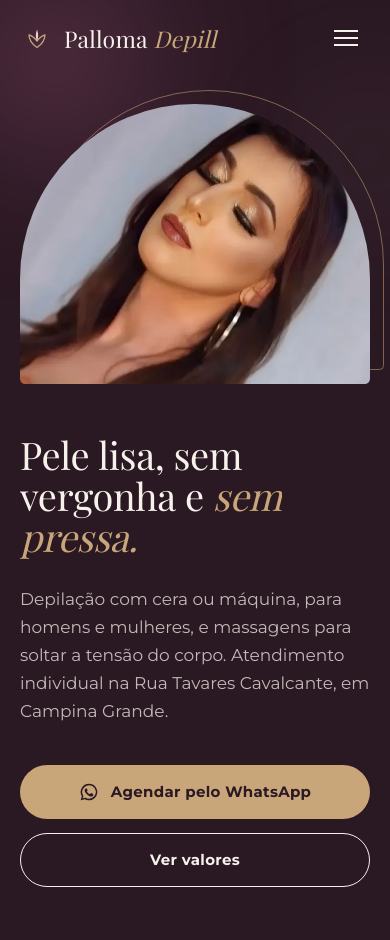
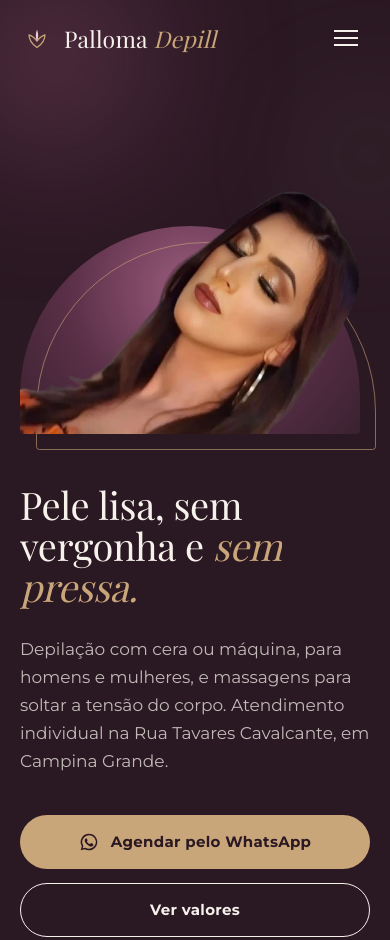
Before and after one commit to Israel-ops-cmd/palloma-depill, a plain HTML site: page index.html in a window 390 px wide. Shown: the top 940 px of the page. Drawn offline with nearby package versions, Linux system fonts and the light colour scheme; a web font is replaced by a local one.

Commit message:
Fotos novas: retratos recortados em arco e imagens de cera e barba mais nítidas
Co-Authored-By: Claude Opus 5.5 <noreply@anthropic.com>
Claude-Session: https://claude.ai/code/session_01BuBshsvhtdNituB4boSAvT

```diff
--- a/index.html
+++ b/index.html
@@ -22,8 +22,7 @@
 <link rel="preconnect" href="https://fonts.googleapis.com">
 <link rel="preconnect" href="https://fonts.gstatic.com" crossorigin>
 <link href="https://fonts.googleapis.com/css2?family=Playfair+Display:ital,wght@0,400;0,500;1,400;1,500&family=Montserrat:wght@400;700;900&display=swap" rel="stylesheet">
-<link rel="preload" as="image" href="/img/palloma-retrato.webp" media="(min-width: 761px)">
-<link rel="preload" as="image" href="/img/palloma-retrato-mobile.webp" media="(max-width: 760px)">
+<link rel="preload" as="image" href="/img/palloma-retrato-recorte.webp">
 
 <script type="application/ld+json">
 {
@@ -151,11 +150,14 @@ section > .wrap{position:relative;z-index:1}
 .hero-facts div{display:flex;flex-direction:column}
 .hero-facts b{font-family:var(--serif);font-size:30px;font-weight:400;line-height:1;color:var(--champanhe)}
 .hero-facts span{font-size:13px;color:rgba(247,241,236,.7);margin-top:6px}
-.hero-photo{position:relative;justify-self:end;width:100%;max-width:520px}
-.hero-photo .frame{position:relative;aspect-ratio:4/5;overflow:hidden;border-radius:240px 240px 6px 6px}
-.hero-photo img{width:100%;height:100%;object-fit:cover;object-position:62% 30%;transform:scale(1.12);transition:transform 1.8s var(--ease)}
-.hero-photo .line{position:absolute;inset:-14px -14px auto auto;width:100%;height:100%;border:1px solid rgba(201,165,122,.55);border-radius:240px 240px 6px 6px;pointer-events:none}
-.hero-photo .tag{position:absolute;left:-28px;bottom:42px;background:var(--off);color:var(--ameixa);padding:16px 20px;border-radius:4px;font-size:13px;line-height:1.45;max-width:210px;box-shadow:0 24px 50px -24px rgba(0,0,0,.5)}
+.hero-photo{position:relative;justify-self:end;width:100%;max-width:580px}
+.cutout{position:relative;width:100%;aspect-ratio:var(--ar)}
+.cutout .arch{position:absolute;left:0;right:0;bottom:0;top:var(--top);border-radius:300px 300px 6px 6px;background:var(--arch)}
+.cutout .line{position:absolute;left:16px;right:-16px;bottom:-16px;top:calc(var(--top) + 16px);border:1px solid rgba(201,165,122,.6);border-radius:300px 300px 6px 6px;pointer-events:none}
+.cutout .clip{position:absolute;inset:0;clip-path:inset(-30% 0 0 0 round 0 0 6px 6px)}
+.cutout img{position:absolute;bottom:0;left:var(--x);width:var(--w);max-width:none;height:auto}
+.hero-photo .cutout{--ar:1/.9;--top:32%;--x:0%;--w:100%;--arch:radial-gradient(circle at 50% 30%,#9b5c7d 0%,#5a2f47 55%,#3A2230 100%)}
+.hero-photo .tag{position:absolute;left:-36px;bottom:-34px;background:var(--off);color:var(--ameixa);padding:16px 20px;border-radius:4px;font-size:13px;line-height:1.45;max-width:210px;box-shadow:0 24px 50px -24px rgba(0,0,0,.5)}
 .hero-photo .tag b{display:block;font-family:var(--serif);font-size:19px;font-weight:500}
 
 /* Revelacoes */
@@ -257,8 +259,8 @@ section > .wrap{position:relative;z-index:1}
 .about{padding:clamp(100px,12vw,160px) 0}
 .about .grid{display:grid;grid-template-columns:.8fr 1.2fr;gap:clamp(36px,7vw,110px);align-items:center}
 .about .photo{position:relative}
-.about .photo .frame{aspect-ratio:4/5;overflow:hidden;border-radius:6px}
-.about .photo img{width:100%;height:100%;object-fit:cover;object-position:35% 40%;transform:scale(1.1);transition:transform 1.8s var(--ease)}
+.about .photo .cutout{--ar:4/5;--top:36%;--x:0%;--w:100%;--arch:linear-gradient(160deg,#c995ab 0%,#8C4E70 100%)}
+.about .photo .cutout .line{border-color:rgba(140,78,112,.45)}
 .about .photo .sig{position:absolute;right:-18px;bottom:-22px;font-family:var(--serif);font-style:italic;font-size:38px;color:var(--malva);background:var(--rose);padding:4px 18px;border-radius:4px}
 .about .lead{margin:28px 0 0;max-width:52ch}
 .about ul{list-style:none;padding:0;margin:34px 0 0;display:grid;grid-template-columns:1fr 1fr;gap:16px 28px}
@@ -317,8 +319,7 @@ footer .copy{grid-column:1/-1;border-top:1px solid rgba(247,241,236,.12);padding
   .nav.open ul{box-shadow:0 30px 40px -20px rgba(0,0,0,.6)}
   .hero .wrap,.prices .grid,.results .grid,.about .grid,.local .grid,.final .wrap{grid-template-columns:1fr}
   .hero{padding-top:104px}
-  .hero-photo{justify-self:start;max-width:440px;order:-1}
-  .hero-photo .frame{aspect-ratio:5/4;border-radius:200px 200px 6px 6px}
+  .hero-photo{justify-self:start;max-width:340px;order:-1;margin-top:24px}
   .hero-photo .tag{left:auto;right:12px;bottom:-24px}
   .hero h1{margin-top:18px}
   .sec-head{grid-template-columns:1fr}
@@ -352,7 +353,6 @@ footer .copy{grid-column:1/-1;border-top:1px solid rgba(247,241,236,.12);padding
   *,*::before,*::after{animation:none!important;transition-duration:.01ms!important}
   .mask{clip-path:none}
   .words .w > span,.fade{transform:none;opacity:1}
-  .hero-photo img,.about .photo img{transform:none}
   .intro{display:none}
 }
 </style>
@@ -410,12 +410,12 @@ footer .copy{grid-column:1/-1;border-top:1px solid rgba(247,241,236,.12);padding
         </div>
       </div>
       <div class="hero-photo">
-        <div class="line" aria-hidden="true"></div>
-        <div class="frame mask" data-reveal>
-          <picture>
-            <source media="(max-width: 760px)" srcset="/img/palloma-retrato-mobile.webp">
-            <img src="/img/palloma-retrato.webp" width="1320" height="841" alt="Palloma Araújo, depiladora da Palloma Depill, com maquiagem de estúdio" fetchpriority="high">
-          </picture>
+        <div class="cutout">
+          <div class="arch" aria-hidden="true"></div>
+          <div class="line" aria-hidden="true"></div>
+          <div class="clip fade">
+            <img src="/img/palloma-retrato-recorte.webp" width="547" height="392" alt="Palloma Araújo, depiladora da Palloma Depill, com maquiagem de estúdio" fetchpriority="high">
+          </div>
         </div>
         <div class="tag"><b>Palloma Araújo</b>Depiladora e massoterapeuta em Campina Grande</div>
       </div>
@@ -605,8 +605,12 @@ footer .copy{grid-column:1/-1;border-top:1px solid rgba(247,241,236,.12);padding
   <section class="about" id="sobre" data-bg="rose" data-from="light">
     <div class="wrap grid">
       <div class="photo">
-        <div class="frame mask" data-reveal>
-          <img src="/img/palloma-sobre.webp" width="800" height="842" alt="Palloma Araújo sorrindo" loading="lazy">
+        <div class="cutout">
+          <div class="arch" aria-hidden="true"></div>
+          <div class="line" aria-hidden="true"></div>
+          <div class="clip fade">
+            <img src="/img/palloma-sobre-recorte.webp" width="463" height="454" alt="Palloma Araújo sorrindo" loading="lazy">
+          </div>
         </div>
         <span class="sig" aria-hidden="true">Palloma</span>
       </div>
```
Also changed, not shown: img/depilacao-barba.webp, img/depilacao-cera.webp, img/palloma-retrato-mobile.webp (deleted), img/palloma-retrato-recorte.webp (added), img/palloma-retrato.webp (deleted), img/palloma-sobre-recorte.webp (added), img/palloma-sobre.webp (deleted).
